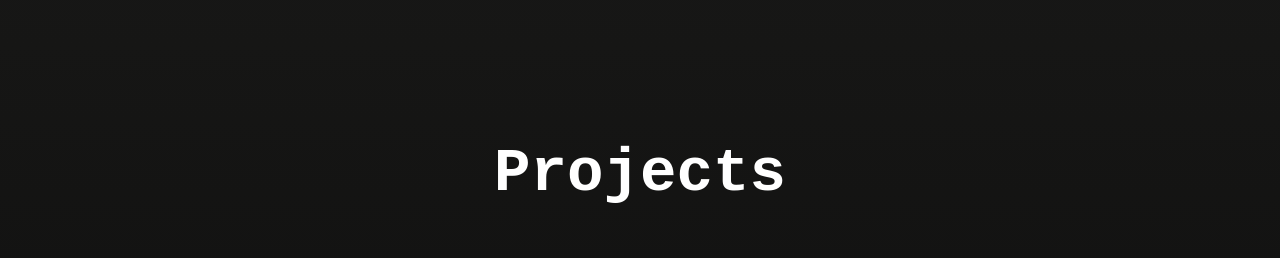
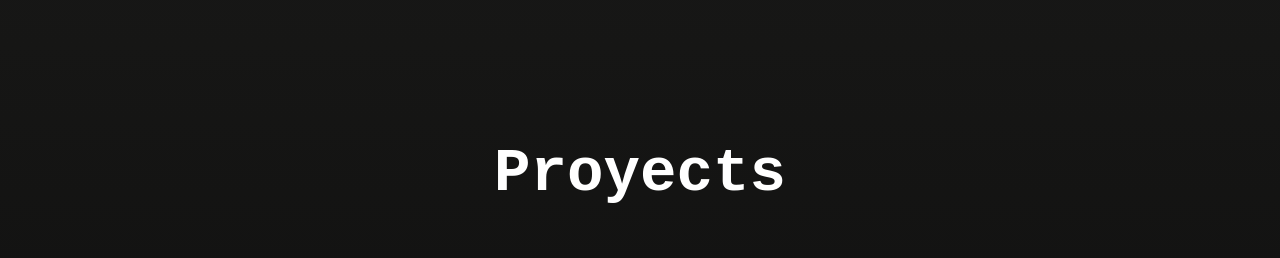
Before and after one commit to Celinesco/celinesco-page, a React (Create React App) app: page / in a window 1280 px wide. Shown: the part 1960-2218 px from the top of the page. Built offline with nearby package versions, Linux system fonts and the light colour scheme.

Commit message:
titulos de seccion proyectos en tres idiomas

```diff
--- a/src/components/Projects/ProjectsContainer.js
+++ b/src/components/Projects/ProjectsContainer.js
@@ -5,6 +5,7 @@ import AOS from 'aos';
 import { useEffect } from 'react';
 import Context from "../../Context/Context";
 import { useContext } from "react";
+import { htmlTitles } from "../datos_proyectos";
 
 
 const ProjectsContainer = () => {
@@ -18,7 +19,7 @@ const ProjectsContainer = () => {
 
     return (
         <section className="section__projects">
-            <h2 className="title__section"  data-aos="flip-down" data-aos-duration="1000">Projects</h2>
+            <h2 className="title__section"  data-aos="flip-down" data-aos-duration="1000">{htmlTitles[context.language].title_projects}</h2>
             <div className="container__cards-projects">
               {projectDetails.map((project)=> (
                   <ProjectCard key={project.id}
```
